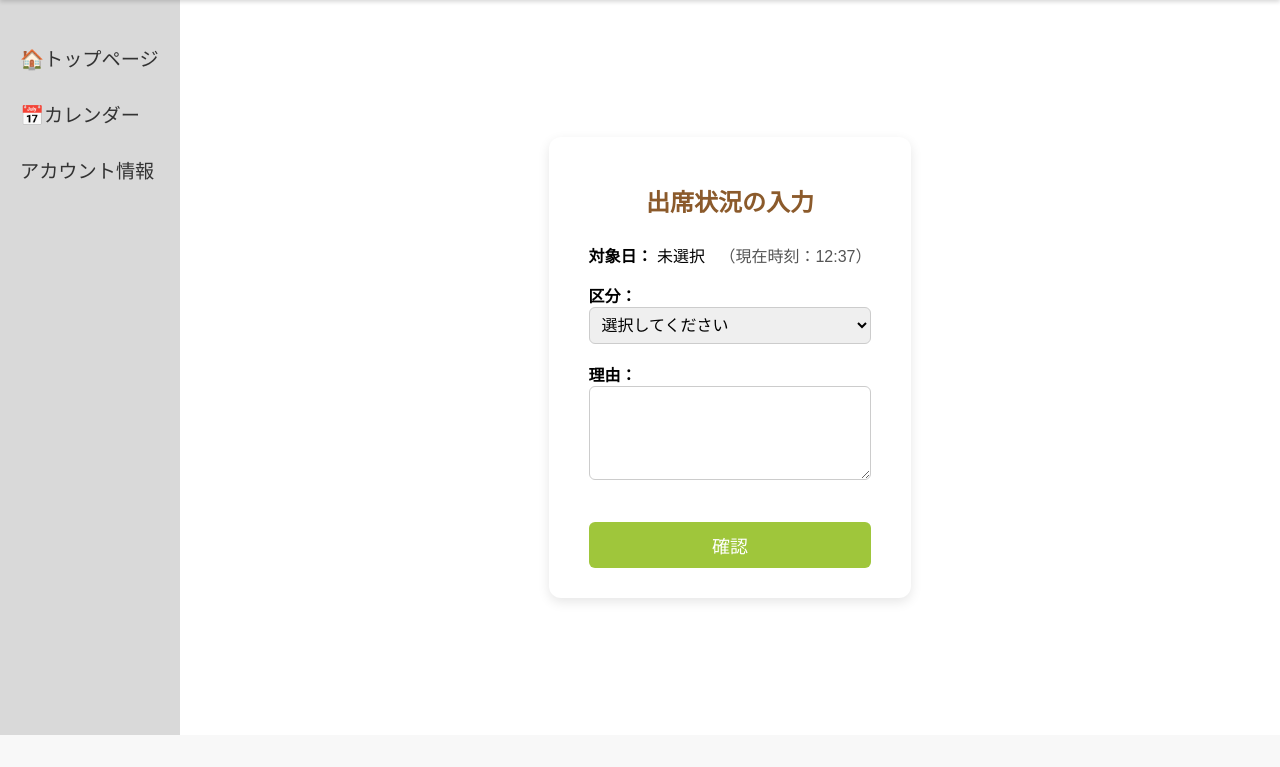
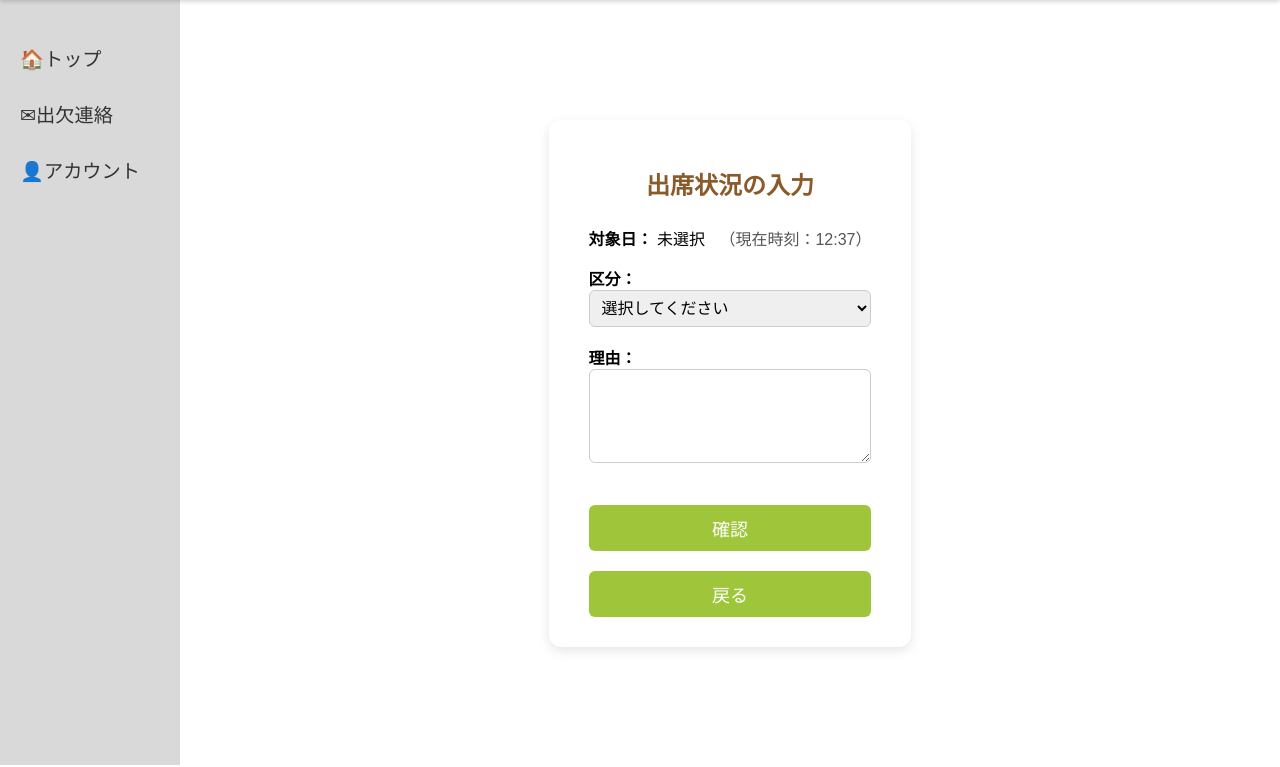
Before and after one commit to 2025-ohara-oita-it-GraduationProject/2025.3C.ohara.oita.it, a Django app: page /attendance_form/ in a window 1280 px wide. Shown: the part 65-832 px from the top of the page. Before the commit the page ends 800 px from the top, so only its background shows below. Run offline with Django 4.2, Linux system fonts and the light colour scheme.

Commit message:
細かい部分の修正

```diff
--- a/telles/templates/attendance_form.html
+++ b/telles/templates/attendance_form.html
@@ -33,6 +33,7 @@
     <br><br>
 
     <button type="submit" name="action" value="confirm">確認</button>
+    <button type="submit" name="action" value="back" formnovalidate>戻る</button>
   </form>
 </div>
 {% endblock %}
--- a/telles/templates/stu_base.html
+++ b/telles/templates/stu_base.html
@@ -42,9 +42,9 @@
   {% block sidebar %}
   <aside class="sidebar">
     <ul>
-      <li><a href="{% url 'telles:student_index' %}">🏠トップページ</a></li>
-      <li><a href="{% url 'telles:stu_calendar' %}">📅カレンダー</a></li>
-      <li><a href="{% url 'telles:student_account' %}">アカウント情報</a></li>
+      <li><a href="{% url 'telles:student_index' %}">🏠トップ</a></li>
+      <li><a href="{% url 'telles:stu_calendar' %}">✉出欠連絡</a></li>
+      <li><a href="{% url 'telles:student_account' %}">👤アカウント</a></li>
     </ul>
   </aside>
   {% endblock %}
--- a/telles/templates/student_index.html
+++ b/telles/templates/student_index.html
@@ -12,8 +12,8 @@
         <div class="menu-box">
             <div class="buttons-vertical">
                 <a href="{% url 'telles:stu_calendar' %}" class="action-card">
-                    <div class="action-icon">📅</div>
-                    <div class="action-text">カレンダー</div>
+                    <div class="action-icon">✉</div>
+                    <div class="action-text">出欠連絡</div>
                 </a>
                 <a href="{% url 'telles:student_account' %}" class="action-card">
                     <div class="action-icon">👤</div>
--- a/telles/views.py
+++ b/telles/views.py
@@ -301,6 +301,10 @@ def attendance_form(request):
         reason = request.POST.get("reason")
         date_str = request.GET.get("date", None)  # ここは文字列のまま取得
 
+        # 戻る
+        if action == "back":
+            return redirect(f'/stu_calendar/?date={date_str}')
+
         # 日付を YYYY-MM-DD に変換
         try:
             date = datetime.strptime(date_str, "%Y年%m月%d日").date() if date_str else None
@@ -339,10 +343,6 @@ def attendance_form(request):
                 "reason": reason,
                 "time": attendance_obj.time,
             })
-
-        # 戻る
-        elif action == "back":
-            return redirect(f'/stu_calendar/?date={date_str}')  # 戻りは元の文字列のままでもOK
 
     return render(request, "attendance_form.html")
 
```
Also changed, not shown: db.sqlite3.
